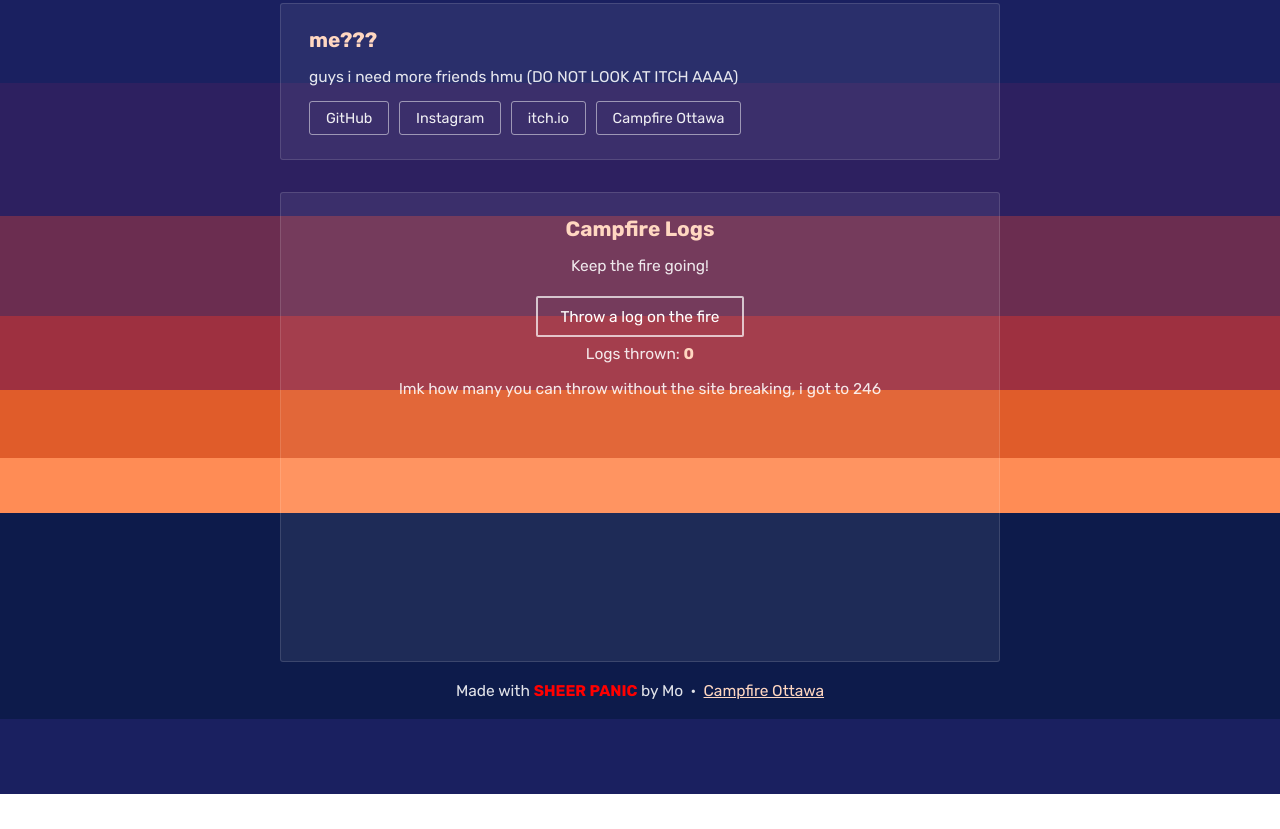
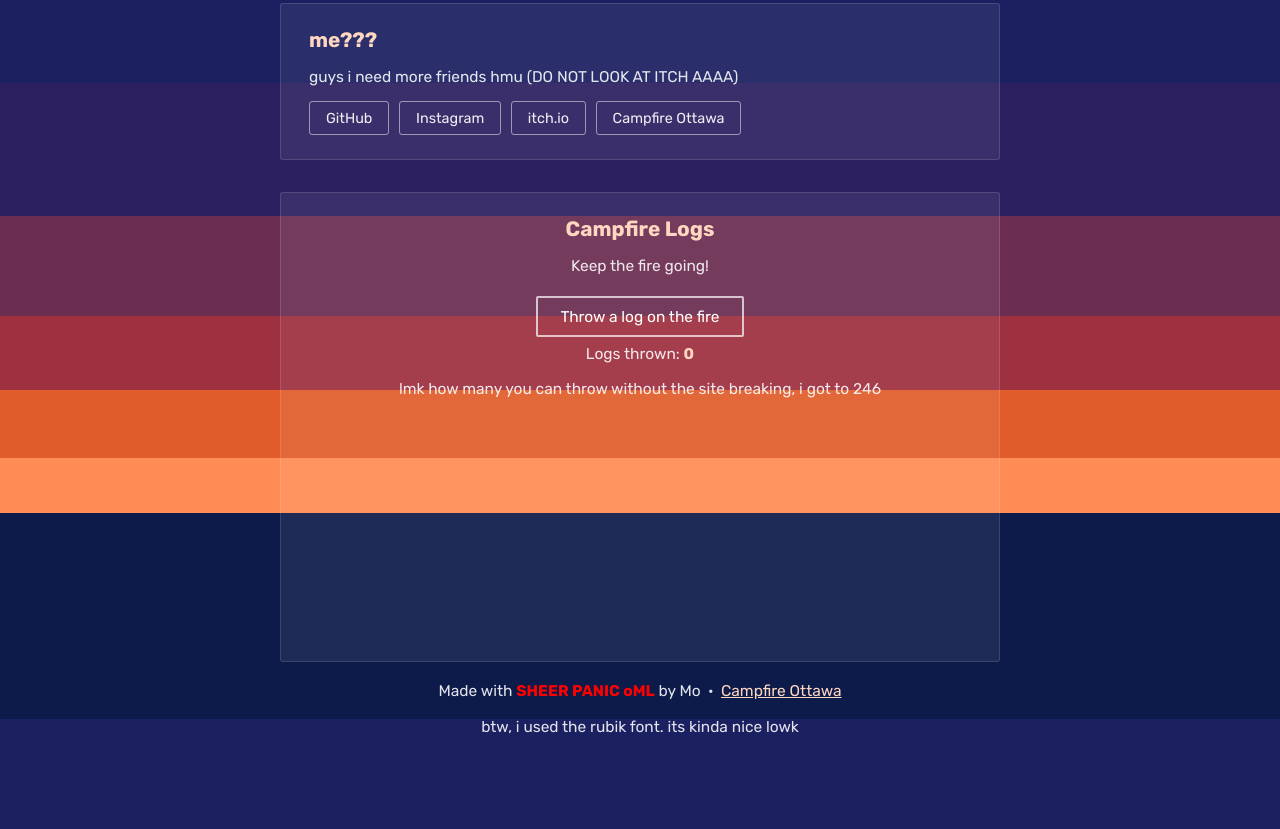
Before and after one commit to Ayamamoru/rescfweb, a plain HTML site: page index.html in a window 1280 px wide. Shown: the part 1887-2716 px from the top of the page. Before the commit the page ends 2681 px from the top, so only its background shows below. Drawn offline with Linux system fonts and the light colour scheme.

Commit message:
uhhhhhhhhhhh font thingy

```diff
--- a/index.html
+++ b/index.html
@@ -127,7 +127,8 @@
     </div>
 
     <footer>
-        <p>Made with <b><span style="color: #ff0000;">SHEER PANIC</span></b> by Mo &nbsp;·&nbsp; <a href="https://campfire.hackclub.com/ottawa" target="_blank" rel="noopener">Campfire Ottawa</a></p>
+        <p>Made with <b><span style="color: #ff0000;">SHEER PANIC oML</span></b> by Mo &nbsp;·&nbsp; <a href="https://campfire.hackclub.com/ottawa" target="_blank" rel="noopener">Campfire Ottawa</a></p>
+        <p>btw, i used the rubik font. its kinda nice lowk</p>
     </footer>
 
     <script src="script.js" defer></script>
```
